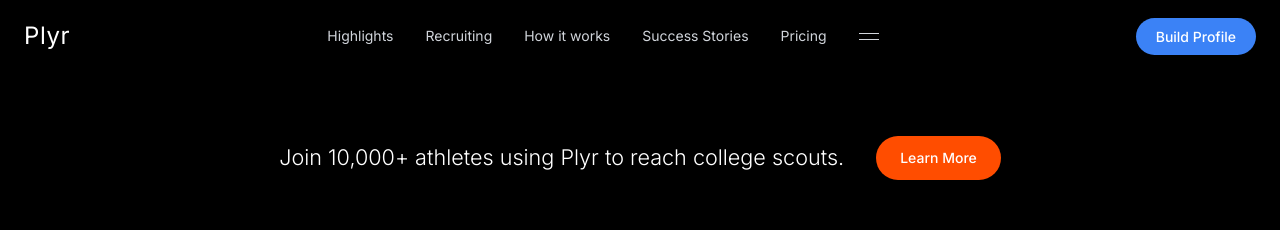
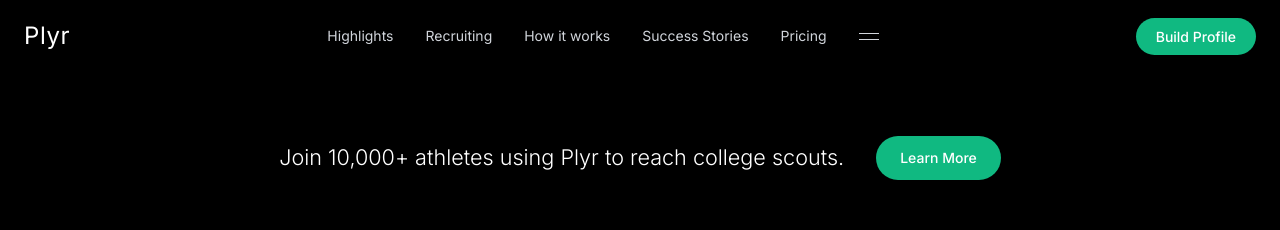
Before and after one commit to uncommon-websites/700b312c-d7e2-4e5b-ba84-8ac7f873f4d5-hero-3, a plain HTML site: page index.html in a window 1280 px wide. Shown: the top 230 px of the page. Drawn offline with nearby package versions, Linux system fonts and the light colour scheme.

Commit message:
Adjust hero: plyr's brand color is green

```diff
--- a/index.html
+++ b/index.html
@@ -43,7 +43,7 @@
 
         <!-- CTA Button -->
         <div>
-            <a href="#" class="bg-[#3b82f6] hover:bg-[#007acc] text-white px-5 py-2.5 rounded-full text-sm font-medium transition-colors duration-200">
+            <a href="#" class="bg-[#10b981] hover:bg-[#059669] text-white px-5 py-2.5 rounded-full text-sm font-medium transition-colors duration-200">
                 Build Profile
             </a>
         </div>
@@ -54,7 +54,7 @@
         <p class="text-lg md:text-[1.35rem] font-light leading-snug max-w-2xl">
             Join 10,000+ athletes using Plyr to reach college scouts.
         </p>
-        <a href="#" class="bg-[#ff4d00] hover:bg-[#e04400] text-white px-6 py-3 rounded-full text-sm font-medium transition-colors duration-200 whitespace-nowrap">
+        <a href="#" class="bg-[#10b981] hover:bg-[#059669] text-white px-6 py-3 rounded-full text-sm font-medium transition-colors duration-200 whitespace-nowrap">
             Learn More
         </a>
     </div>
```
